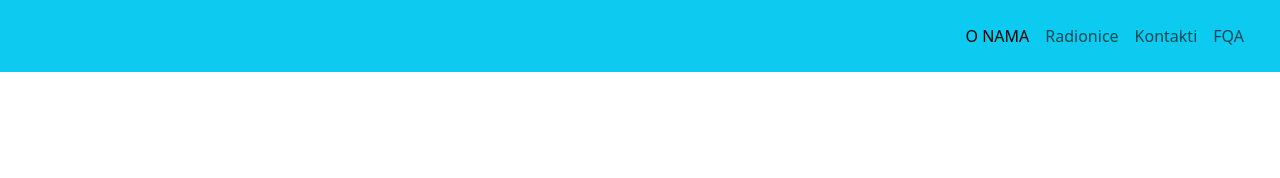
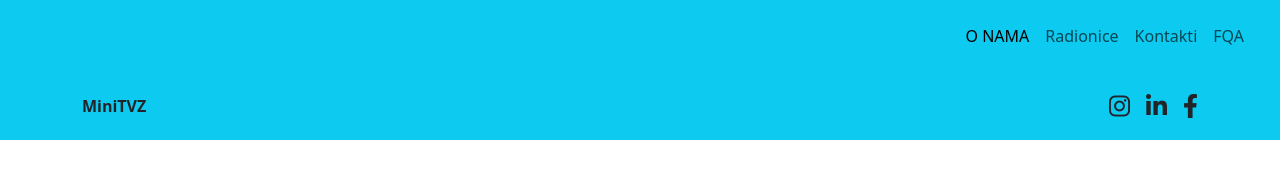
Before and after one commit to nfranovic/SmartWeb, a plain HTML site: page index.html in a window 1280 px wide. Drawn offline with nearby package versions, Linux system fonts and the light colour scheme.

Commit message:
Footer
Dodan footer

```diff
--- a/index.html
+++ b/index.html
@@ -7,6 +7,7 @@
     <link href="https://cdn.jsdelivr.net/npm/bootstrap@5.3.3/dist/css/bootstrap.min.css" rel="stylesheet" integrity="sha384-QWTKZyjpPEjISv5WaRU9OFeRpok6YctnYmDr5pNlyT2bRjXh0JMhjY6hW+ALEwIH" crossorigin="anonymous">
     <link rel="stylesheet" href="style.css">
     <link rel="stylesheet" href="https://cdnjs.cloudflare.com/ajax/libs/font-awesome/6.0.0-beta3/css/all.min.css">
+    <script src="https://cdn.jsdelivr.net/npm/bootstrap@5.3.3/dist/js/bootstrap.bundle.min.js" integrity="sha384-YvpcrYf0tY3lHB60NNkmXc5s9fDVZLESaAA55NDzOxhy9GkcIdslK1eN7N6jIeHz" crossorigin="anonymous"></script>
 </head>
 <body>
 
@@ -36,8 +37,16 @@
         </div>
     </header>
 
-    <script src="https://cdn.jsdelivr.net/npm/bootstrap@5.3.3/dist/js/bootstrap.bundle.min.js" integrity="sha384-YvpcrYf0tY3lHB60NNkmXc5s9fDVZLESaAA55NDzOxhy9GkcIdslK1eN7N6jIeHz" crossorigin="anonymous"></script>
+    <footer class="bg-info text-dark p-3">
+        <div class="container d-flex justify-content-between align-items-center flex-wrap">
+            <p class="mb-0 fw-bold">MiniTVZ</p>
+            <div class="social-icons d-flex gap-3">
+                <a href="#" class="text-dark fs-4"><i class="fab fa-instagram"></i></a>
+                <a href="#" class="text-dark fs-4"><i class="fab fa-linkedin-in"></i></a>
+                <a href="#" class="text-dark fs-4"><i class="fab fa-facebook-f"></i></a>
+            </div>
+        </div>
+    </footer>
+
 </body>
-
-
 </html>
```
